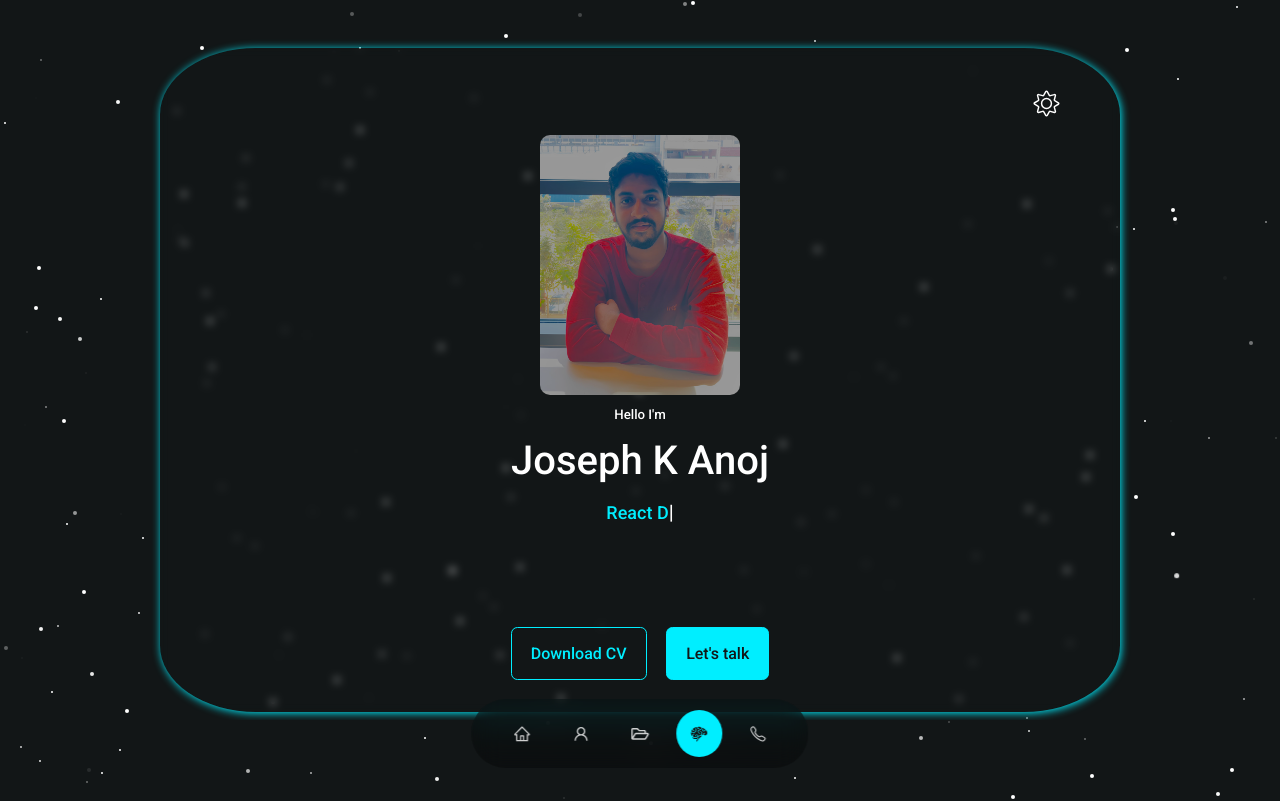
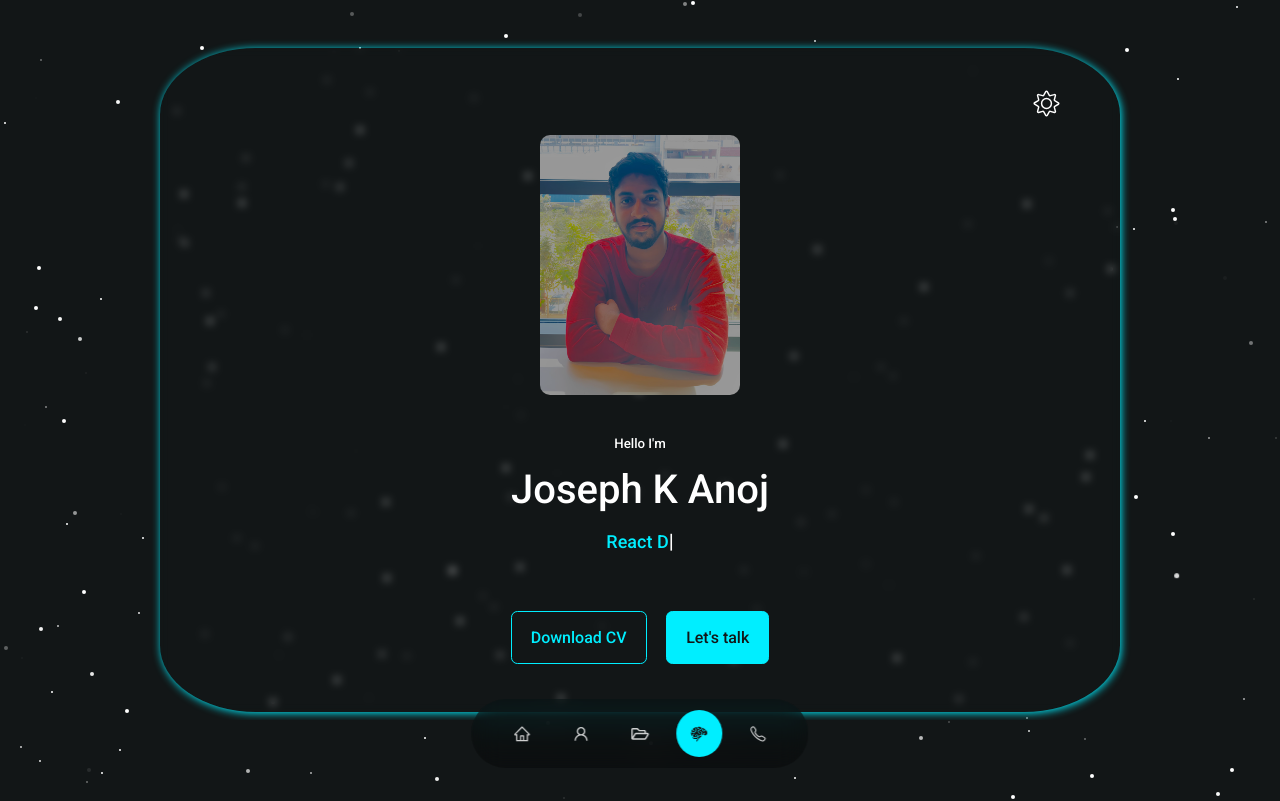
Before and after one commit to JosuK22/Portfolio, a React (Create React App) app: page / in a window 1280 px wide. Shown: the top 801 px of the page. Built offline with nearby package versions, Linux system fonts and the light colour scheme.

Commit message:
Bug fixed

```diff
--- a/src/components/header/HeaderContainer/header.css
+++ b/src/components/header/HeaderContainer/header.css
@@ -18,6 +18,7 @@ header {
   display: flex;
   flex-direction: column;
   z-index: 2;
+
 }
 
 h1 span{
@@ -78,6 +79,7 @@ fill: var(--color-primary);
   width: 200px;
   height: 250px;
   background: var(--color-bg);
+  /* background-color: pink; */
   display: flex;
   align-items: center;
   justify-content: center;
@@ -159,6 +161,7 @@ fill: var(--color-primary);
   display: flex;
   justify-content: center;
   gap: 1.2rem;
+  margin-bottom: 1rem;
 }
 
 
@@ -221,7 +224,7 @@ fill: var(--color-primary);
 }
 @media(max-height: 900px){
   .header__button {
-    margin-top: 10%;
+    margin-top: 2%;
   }
 
 
@@ -229,7 +232,7 @@ fill: var(--color-primary);
 
 @media(max-height: 750px){
   .header__button {
-    margin-top: 10%;
+    margin-top: 2%;
   }
   .cardContainer {
     width: 150px;
```
